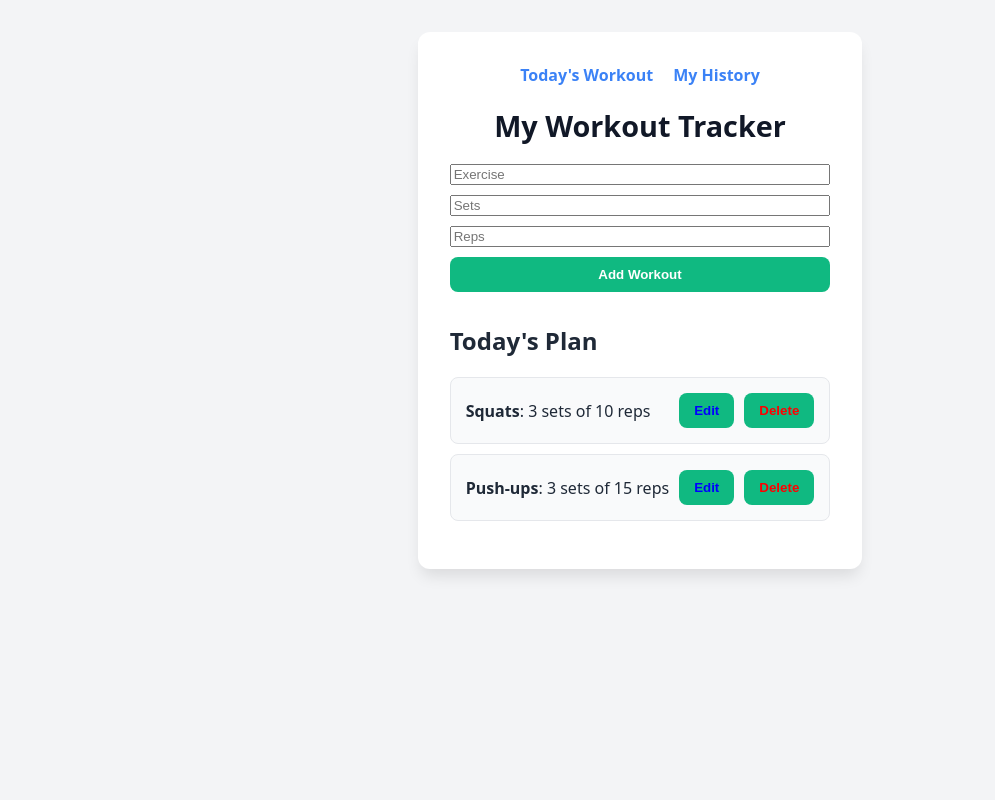
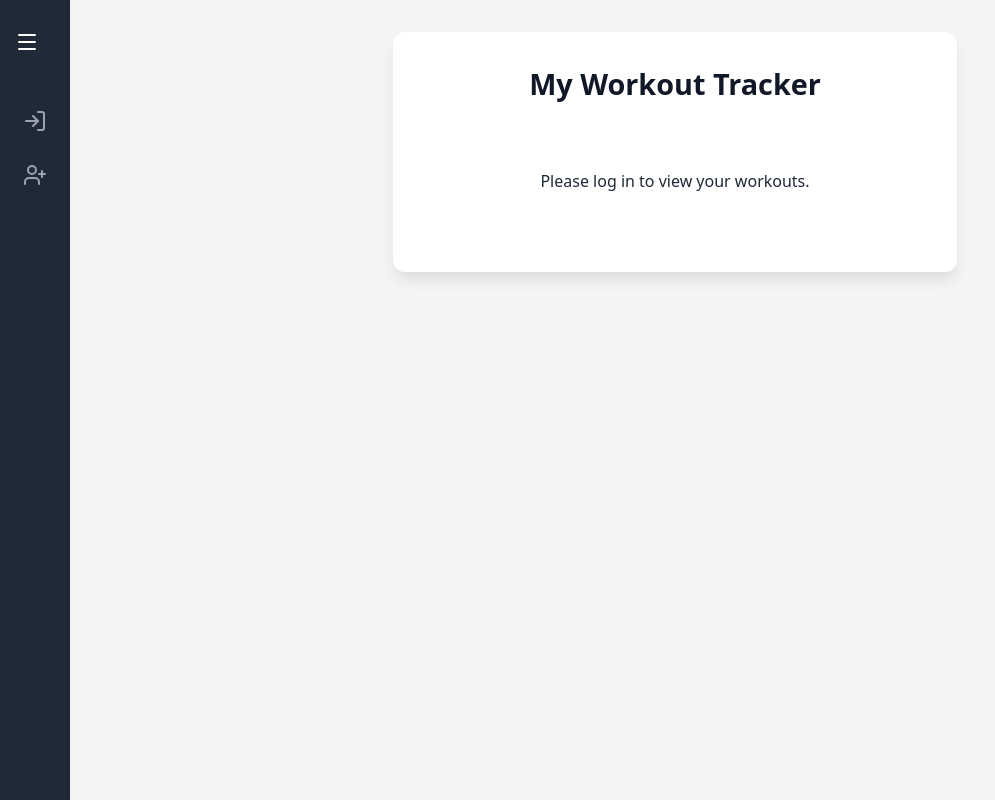
Before and after one commit to Seyiiii/Workout-Tracker, a React (Vite) app: page / in a window 1280 px wide. Shown: the whole page, without its empty margins (0-995 px from the left). Built offline with nearby package versions, Linux system fonts and the light colour scheme.

Commit message:
My first big bug

```diff
--- a/package.json
+++ b/package.json
@@ -10,6 +10,7 @@
     "preview": "vite preview"
   },
   "dependencies": {
+    "lucide-react": "^0.577.0",
     "react": "^19.2.4",
     "react-dom": "^19.2.4",
     "react-router-dom": "^7.13.1"
--- a/src/App.jsx
+++ b/src/App.jsx
@@ -1,12 +1,23 @@
 import { useState, useEffect } from 'react';
-import { Routes, Route, Link } from 'react-router-dom';
-import History from './components/History';
+import { Routes, Route, Link, useNavigate } from 'react-router-dom';
+import { Menu, Dumbbell, History as HistoryIcon, LogOut, LogIn, UserPlus } from 'lucide-react';
+
 import WorkoutForm from './components/WorkoutForm';
 import WorkoutList from './components/WorkoutList';
+import History from './components/History';
+import Login from './components/Login';
+import Signup from './components/Signup'; // Fixed 'Signp' typo
 import './App.css';
 
+function App() {
 
-function App() {
+  const [isLoggedIn, setIsLoggedIn] = useState(() => {
+    return localStorage.getItem('is-logged-in') === 'true';
+  });
+
+  const [isSidebarOpen, setIsSidebarOpen] = useState(false);
+  const navigate = useNavigate();
+
   const [workouts, setWorkouts] = useState(() => {
     const savedWorkouts = localStorage.getItem('my-workouts');
 
@@ -24,14 +35,12 @@ function App() {
   const [newSets, setNewSets] = useState('');
   const [newReps, setNewReps] = useState('');
 
-  // 1. New State to track if we are in "Edit Mode"
   const [editingId, setEditingId] = useState(null);
 
   useEffect(() => {
     localStorage.setItem('my-workouts', JSON.stringify(workouts));
   }, [workouts]);
 
-  // 2. Modified Submit Handler (Handles BOTH Create and Update)
   const handleSubmit = (e) => {
     e.preventDefault();
     if (!newExercise || !newSets || !newReps) {
@@ -40,25 +49,22 @@ function App() {
     }
 
     if (editingId !== null) {
-      // --- UPDATE LOGIC ---
-      // Map through workouts. If the ID matches, replace it with the new data.
       const updatedWorkouts = workouts.map((workout) => {
         if (workout.id === editingId) {
           return {
-            ...workout, // Keep the old ID
+            ...workout,
             exercise: newExercise,
             sets: parseInt(newSets),
             reps: parseInt(newReps),
           };
         }
-        return workout; // Otherwise, return the unchanged workout
+        return workout;
       });
 
       setWorkouts(updatedWorkouts);
-      setEditingId(null); // Turn off edit mode
+      setEditingId(null);
 
     } else {
-      // --- CREATE LOGIC (Your exact old code) ---
       const newWorkout = {
         id: Date.now(),
         exercise: newExercise,
@@ -68,15 +74,13 @@ function App() {
       setWorkouts([...workouts, newWorkout]);
     }
 
-    // Clear the form fields after either creating or updating
     setNewExercise('');
     setNewSets('');
     setNewReps('');
   };
 
-  // 3. New Function to populate the form when "Edit" is clicked
   const handleEditClick = (workout) => {
-    setEditingId(workout.id); // Turn ON edit mode for this specific ID
+    setEditingId(workout.id);
     setNewExercise(workout.exercise);
     setNewSets(workout.sets);
     setNewReps(workout.reps);
@@ -87,29 +91,71 @@ function App() {
     setWorkouts(updatedWorkouts);
   };
 
+  const handleLogout = () => {
+    localStorage.removeItem('is-logged-in');
+    setIsLoggedIn(false);
+    navigate('/login');
+  };
+
   return (
+    <div className="app-layout">
+
+      {/* Fixed: aside tag wraps the entire sidebar, fixed 'expaned' typo */}
+      <aside className={`sidebar ${isSidebarOpen ? 'expanded' : 'collapsed'}`}>
+
+        {/* Fixed: 'manu-btn' typo */}
+        <button className="menu-btn" onClick={() => setIsSidebarOpen(!isSidebarOpen)}>
+          <Menu size={24} />
+        </button>
+
+        {/* Fixed: Removed duplicated nav-links div and duplicated isLoggedIn checks */}
+        <div className="nav-links">
+          {isLoggedIn ? (
+            <>
+              <Link to="/" className="nav-item">
+                <span className="nav-icon"><Dumbbell size={24} /></span>
+                {isSidebarOpen && <span className="nav-text">Today's Workout</span>}
+              </Link>
+
+              <Link to="/history" className="nav-item">
+                <span className="nav-icon"><HistoryIcon size={24} /></span>
+                {isSidebarOpen && <span className="nav-text">My History</span>}
+              </Link>
+
+              <button onClick={handleLogout} className="nav-item">
+                <span className="nav-icon"><LogOut size={24} color="#ef4444" /></span>
+                {isSidebarOpen && <span className="nav-text" style={{ color: '#ef4444' }}>Logout</span>}
+              </button>
+            </>
+          ) : (
+            <>
+              <Link to="/login" className="nav-item">
+                <span className="nav-icon"><LogIn size={24} /></span>
+                {isSidebarOpen && <span className="nav-text">Log In</span>}
+              </Link>
+
+              <Link to="/signup" className="nav-item">
+                <span className="nav-icon"><UserPlus size={24} /></span>
+                {isSidebarOpen && <span className="nav-text">Sign Up</span>}
+              </Link>
+            </>
+          )}
+        </div>
+      </aside>
+
+      <main className="main-content">
         <div className="app-container">
-
-      <nav style={{display: 'flex', gap: '20px', justifyContent: 'center', marginBottom: '20px'}}>
-        <Link to="/" style={{textDecoration: 'none', fontWeight: 'bold', color: '#3b82f6'}}>
-        Today's Workout
-        </Link>
-        <Link to="/history" style={{ textDecoration: 'none', fontWeight: 'bold', color: '#3b82f6' }}>
-          My History
-        </Link>
-      </nav>
-
           <h1>My Workout Tracker</h1>
 
           <Routes>
             <Route path='/' element={
+              isLoggedIn ? (
                 <>
-
                   <WorkoutForm
                     newExercise={newExercise} setNewExercise={setNewExercise}
                     newSets={newSets} setNewSets={setNewSets}
                     newReps={newReps} setNewReps={setNewReps}
-              edittingId={editingId} onSubmit={handleSubmit}
+                    editingId={editingId} onSubmit={handleSubmit} /* Fixed 'edittingId' typo */
                   />
 
                   <WorkoutList
@@ -118,12 +164,33 @@ function App() {
                     onDeleteWorkout={handleDeleteWorkout}
                   />
                 </>
+              ) : (
+                <div style={{ textAlign: 'center', padding: '2rem' }}>
+                  <p>Please log in to view your workouts.</p>
+                </div>
+              )
             } />
 
             <Route path='/history' element={
+              isLoggedIn ? (
                 <History workouts={workouts} />
+              ) : (
+                <div style={{ textAlign: 'center', padding: '2rem' }}>
+                  <p>Please log in to view your history.</p>
+                </div>
+              )
+            } />
+
+            <Route path="/login" element={
+              <Login setIsLoggedIn={setIsLoggedIn} />
+            } />
+
+            <Route path="/signup" element={
+              <Signup setIsLoggedIn={setIsLoggedIn} />
             } />
           </Routes>
+        </div>
+      </main>
     </div>
   );
 }
--- /dev/null
+++ b/src/components/Login.jsx
@@ -0,0 +1,49 @@
+import { useState } from "react";
+import { useNavigate } from "react-router-dom";
+
+export default function Login({ setIsLoggedIn }) {
+    const [email, setEmail] = useState('');
+    const [password, setPassword] = useState('');
+
+    const navigate = useNavigate();
+
+    const handleLogin = (e) => {
+        e.preventDefault();
+
+        // For demo purposes, we will just check if email and password are not empty
+        if (email && password) {
+            setIsLoggedIn(true);
+            navigate('/'); // Redirect to the home page after login
+        } else {
+            alert("Please enter both email and password.");
+        }
+    };
+
+    return (
+        <div>
+            <h2 style={{ textAlign: "center"}}>Welcome Back!!</h2>
+            <p style={{ textAlign: "center", color: "#6b7280", marginBottom: '20px'}}>
+                Log in to to track your workouts and view your  workout history!.
+            </p>
+
+            <form onSubmit={handleLogin} className="workout-form">
+                <input
+                    type="email"
+                    placeholder="Email Address"
+                    value={email}
+                    onChange={(e) => setEmail(e.target.value)}
+                />
+                <input
+                    type="password"
+                    placeholder="Password"
+                    value={password}
+                    onChange={(e) => setPassword(e.target.value)}
+                />
+                <button type="submit" style={{ backgroundColor: "#3b82f6" }}>
+                    Log In
+                </button>
+            </form>
+
+        </div>
+    );
+}
--- a/src/index.css
+++ b/src/index.css
@@ -2,10 +2,75 @@ body {
   font-family: system-ui, -apple-system, sans-serif;
   background-color: #f3f4f6;
   color: #1f2937;
+  padding: 0;
+  margin: 0;
+}
+
+.app-layout {
+  display: flex;
+  min-height: 100vh;
+}
+
+.sidebar {
+  background-color: #1f2937;
+  color: white;
+  transition: width 0.2s ease-in-out;
+  display: flex;
+  flex-direction: column;
+  padding-top: 20px;
+}
+
+.sidebar.expanded {
+  width: 220px;
+}
+
+.sidebar.collapsed {
+  width: 70px;
+}
+
+.menu-btn {
+  background: none;
+  border: none;
+  color: white;
+  cursor: pointer;
+  padding: 0, 23px;
+  margin-bottom: 30px;
+  display: flex;
+  justify-content: flex-start;
+}
+
+.nav-item {
+  display: flex;
+  align-items: center;
+  padding: 15px 23px;
+  color: #9ca3af;
+  text-decoration: none;
+  border: none;
+  background: none;
+  width: 100%;
+  cursor: pointer;
+  font-size: 1rem;
+  transform: background-color 0.2s, color 0.2s;
+  white-space: nowrap;
+  overflow: hidden;
+}
+
+.nav-icon {
+  min-width: 30px;
+  display: flex;
+}
+
+.nav-text {
+  margin-left: 15px;
+}
+
+.main-content {
+  flex: 1;
+  padding: 2rem;
   display: flex;
   justify-content: center;
-  padding: 2rem;
-  margin: 0;
+  align-items: flex-start;
+  overflow-y: auto;
 }
 
 .app-container {
@@ -13,7 +78,7 @@ body {
   padding: 2rem;
   border-radius: 12px;
   box-shadow: 0 10px 15px -3px rgba(0, 0, 0, 0.1);
-  width: 100;
+  width: 100%;
   max-width: 500px;
 }
 
```
Also changed, not shown: src/components/Signup.jsx (added), 1 other file (tests, documents, lock files or other folders). Lines whose indentation alone changed are shown as unchanged.
